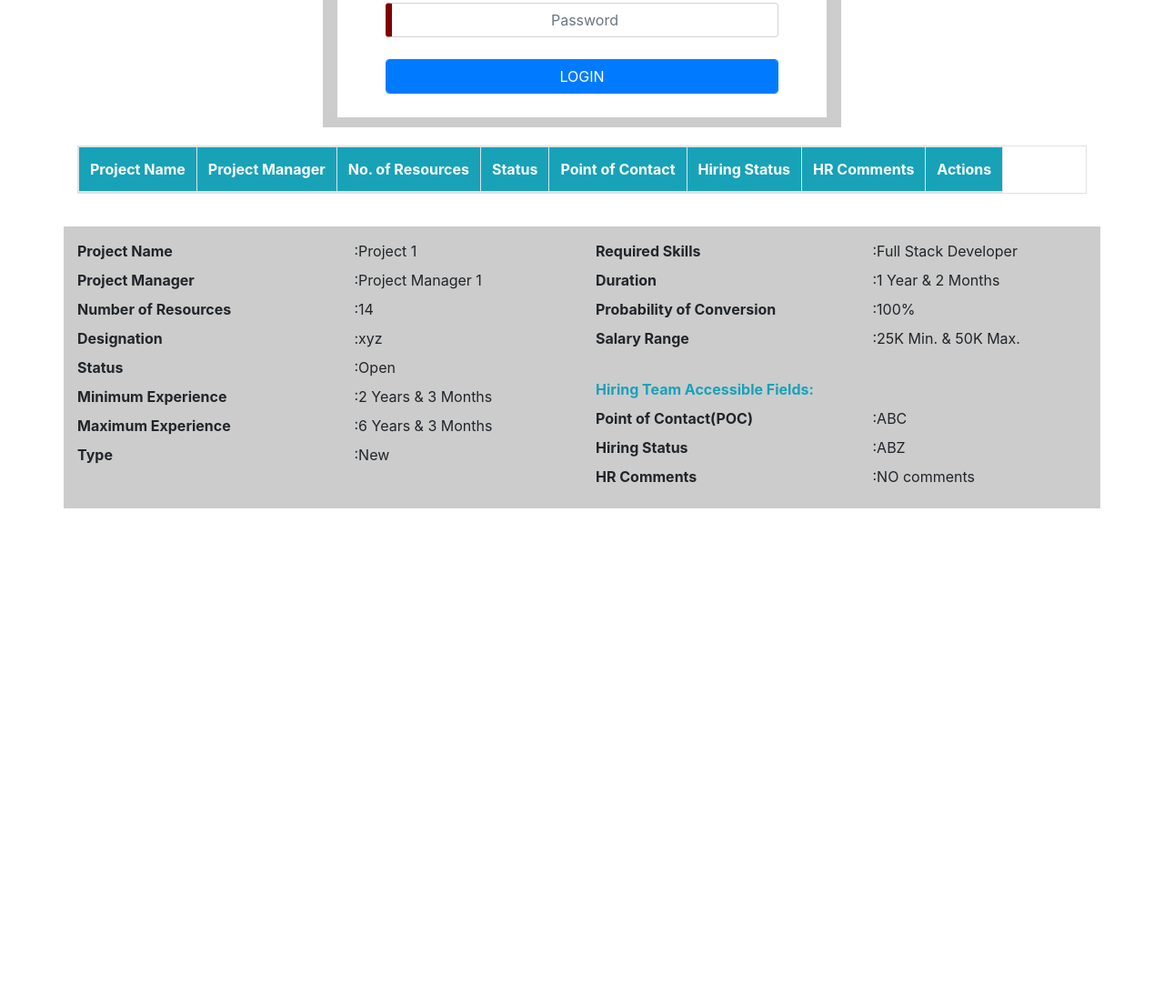
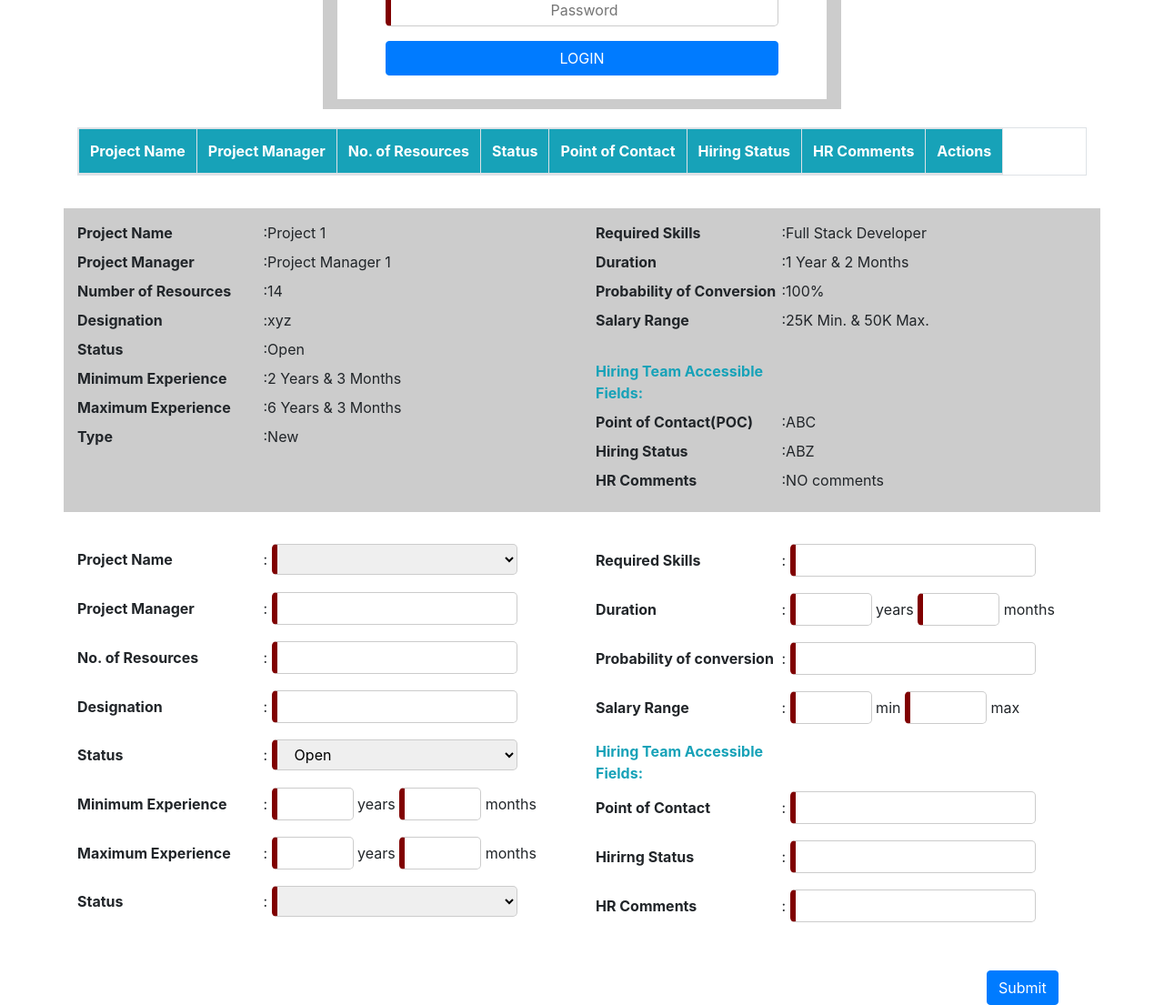
Before and after one commit to Oshin-3/bdfl-internship, a plain HTML site: page index.html in a window 1280 px wide. Shown: the part 198-1303 px from the top of the page at 91% size. Before the commit the page ends 800 px from the top, so only its background shows below. Drawn offline with nearby package versions, Linux system fonts and the light colour scheme.

Commit message:
updated form container

```diff
--- a/css/styles.css
+++ b/css/styles.css
@@ -27,9 +27,6 @@ h5{
 	text-align: center;
 }
 
-input[type="text"], input[type="password"]{
-	border-left: 7px solid #800000;
-}
 
 table th{
 	text-align: center;
@@ -40,7 +37,23 @@ table th{
 	padding: 15px;
 }
 
-.details-label{
+.label{
 	font-weight: bold;
-	width: 300px;
+	width: 200px;
 }
+
+.form-container{
+	padding: 15px;
+}
+
+.form-input{
+	border: 1px solid #ccc;
+	border-left: 6px solid #800000;
+	border-radius: 5px;
+	padding: 5px;
+}
+
+.form-button{
+	position: relative;
+	left: 1000px;
+}
--- a/index.html
+++ b/index.html
@@ -22,9 +22,13 @@
 					<h5 class="text-primary">LOGIN TO CONTINUE</h5>
 					<form>
 						<div class="form-group">
-							<input type="text" name="username" id="username" class="form-control col-10 offset-1" placeholder="Username"><br>
-							<input type="password" name="password" id="password" class="form-control col-10 offset-1" placeholder="Password"><br>
-							<input type="submit" name="submit" value="LOGIN" class="btn btn-primary form-control col-10 offset-1">
+							<input type="text" name="username" id="username" class="form-input col-10 offset-1" placeholder="Username">
+						</div>
+						<div class="form-group">
+							<input type="password" name="password" id="password" class="form-input col-10 offset-1" placeholder="Password">
+						</div>
+						<div class="form-group">
+							<input type="submit" name="submit" value="LOGIN" class="btn btn-primary col-10 offset-1">
 						</div>
 					</form>
 				</div>
@@ -54,41 +58,135 @@
 
 		<div class="row row-content">
 			<div class="details-container col-12 col-sm-6">
-				<label class="details-label">Project Name</label>
+				<label class="label">Project Name</label>
 				<label>:Project 1</label><br>
-				<label class="details-label">Project Manager</label>
+				<label class="label">Project Manager</label>
 				<label>:Project Manager 1</label><br>
-				<label class="details-label">Number of Resources</label>
+				<label class="label">Number of Resources</label>
 				<label>:14</label><br>
-				<label class="details-label">Designation</label>
+				<label class="label">Designation</label>
 				<label>:xyz</label><br>
-				<label class="details-label">Status</label>
+				<label class="label">Status</label>
 				<label>:Open</label><br>
-				<label class="details-label">Minimum Experience</label>
+				<label class="label">Minimum Experience</label>
 				<label>:2 Years & 3 Months</label><br>
-				<label class="details-label">Maximum Experience</label>
+				<label class="label">Maximum Experience</label>
 				<label>:6 Years & 3 Months</label><br>
-				<label class="details-label">Type</label>
+				<label class="label">Type</label>
 				<label>:New</label><br>
 			</div>
 			<div class="details-container col-12 col-sm-6">
-				<label class="details-label">Required Skills</label>
+				<label class="label">Required Skills</label>
 				<label>:Full Stack Developer</label><br>
-				<label class="details-label">Duration</label>
+				<label class="label">Duration</label>
 				<label>:1 Year & 2 Months</label><br>
-				<label class="details-label">Probability of Conversion</label>
+				<label class="label">Probability of Conversion</label>
 				<label>:100%</label><br>
-				<label class="details-label">Salary Range</label>
+				<label class="label">Salary Range</label>
 				<label>:25K Min. & 50K Max.</label><br><br>
-				<label class="details-label text-info">Hiring Team Accessible Fields:</label><br>
-				<label class="details-label">Point of Contact(POC)</label>
+				<label class="label text-info">Hiring Team Accessible Fields:</label><br>
+				<label class="label">Point of Contact(POC)</label>
 				<label>:ABC</label><br>
-				<label class="details-label">Hiring Status</label>
+				<label class="label">Hiring Status</label>
 				<label>:ABZ</label><br>
-				<label class="details-label">HR Comments</label>
+				<label class="label">HR Comments</label>
 				<label>:NO comments</label><br>
 			</div>
 		</div>
+
+
+		<form class="outer-form">
+			<div class="row row-content">
+				<div class="form-container col-sm-6">
+
+						<div class="form-group">
+							<label for="projectname" class="label">Project Name</label>
+							: <select id="projectname" class="form-input col-6">
+								<option value=""></option>
+								<option value="project1">Project 1</option>
+								<option value="project2">Project 2</option>
+								<option value="project3">Project 3</option>
+							  </select>
+						</div>
+						<div class="form-group">
+							<label for="projectmanager" class="label">Project Manager</label>
+							: <input type="text" name="projectmanager" id="projectmanager" class="form-input col-6">
+						</div>
+						<div class="form-group">
+							<label for="resources" class="label">No. of Resources</label>
+							: <input type="number" name="resources" id="resources" class="form-input col-6">
+						</div>
+						<div class="form-group">
+							<label for="designation" class="label">Designation</label>
+							: <input type="text" name="designation" id="designation" class="form-input col-6">
+						</div>
+						<div class="form-group">
+							<label for="status" class="label">Status</label>
+							: <select id="status" class="form-input col-6">
+								<option value="open">Open</option>
+								<option value="project1">New </option>
+							  </select>
+						</div>
+						<div class="form-group">
+							<label for="min-experience" class="label">Minimum Experience</label>
+							: <input type="text" name="min-experience" id="min-experience" class="form-input col-2"> years
+							<input type="text" name="min-experience" id="min-experience" class="form-input col-2"> months
+						</div>
+						<div class="form-group">
+							<label for="max-experience" class="label">Maximum Experience</label>
+							: <input type="text" name="max-experience" id="max-experience" class="form-input col-2"> years
+							<input type="text" name="max-experience" id="max-experience" class="form-input col-2"> months
+						</div>
+						<div class="form-group">
+							<label for="type" class="label">Status</label>
+							: <select id="type" class="form-input col-6">
+								<option value=""></option>
+								<option value="New">New</option>
+								<option value="replacement">Replacement</option>
+							  </select>
+						</div>
+				</div>
+
+				<div class="form-container col-sm-6">
+					<div class="form-group">
+							<label for="skills" class="label">Required Skills</label>
+							: <input type="text" name="skills" id="skills" class="form-input col-6">
+					</div>
+					<div class="form-group">
+							<label for="duration" class="label">Duration</label>
+							: <input type="text" name="duration" id="duration" class="form-input col-2"> years
+							<input type="text" name="duration" id="duration" class="form-input col-2"> months
+					</div>
+					<div class="form-group">
+							<label for="conversion" class="label">Probability of conversion</label>
+							: <input type="text" name="conversion" id="conversion" class="form-input col-6">
+					</div>
+					<div class="form-group">
+							<label for="salary" class="label">Salary Range</label>
+							: <input type="text" name="salary" id="salary" class="form-input col-2"> min
+							 <input type="text" name="salary" id="salary" class="form-input col-2"> max
+					</div>
+					<label class="label text-info">Hiring Team Accessible Fields:</label><br>
+					<div class="form-group">
+							<label for="poc" class="label">Point of Contact</label>
+							: <input type="text" name="poc" id="poc" class="form-input col-6">
+					</div>
+					<div class="form-group">
+							<label for="hiring-status" class="label">Hirirng Status</label>
+							: <input type="text" name="hiring-status" id="hiring-status" class="form-input col-6">
+					</div>
+					<div class="form-group">
+							<label for="hr-comments" class="label">HR Comments</label>
+							: <input type="text" name="hr-comments" id="hr-comments" class="form-input col-6">
+					</div>
+				</div>
+			</div>
+
+			<button type="submit" class="form-button btn btn-primary">Submit</button>
+		</form>
+
+
+
 	</div>
 </body>
 </html>
```
